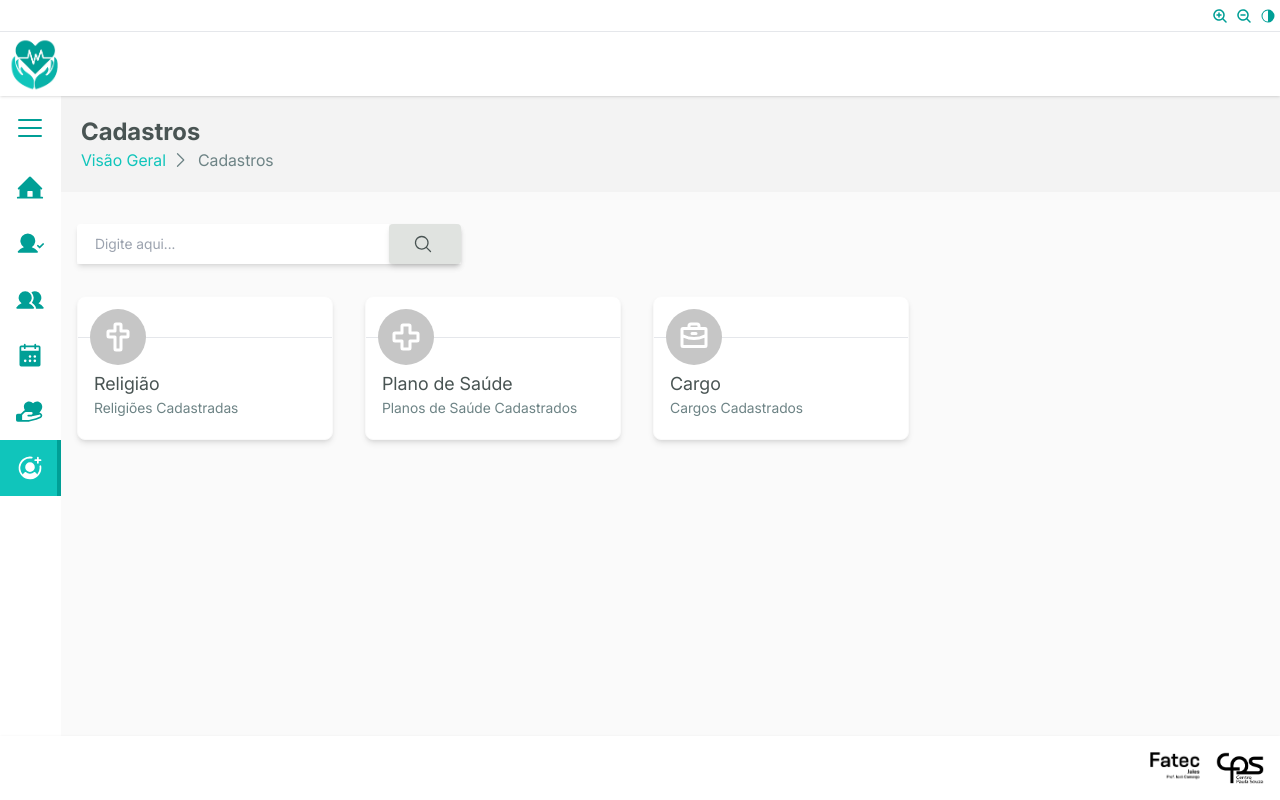
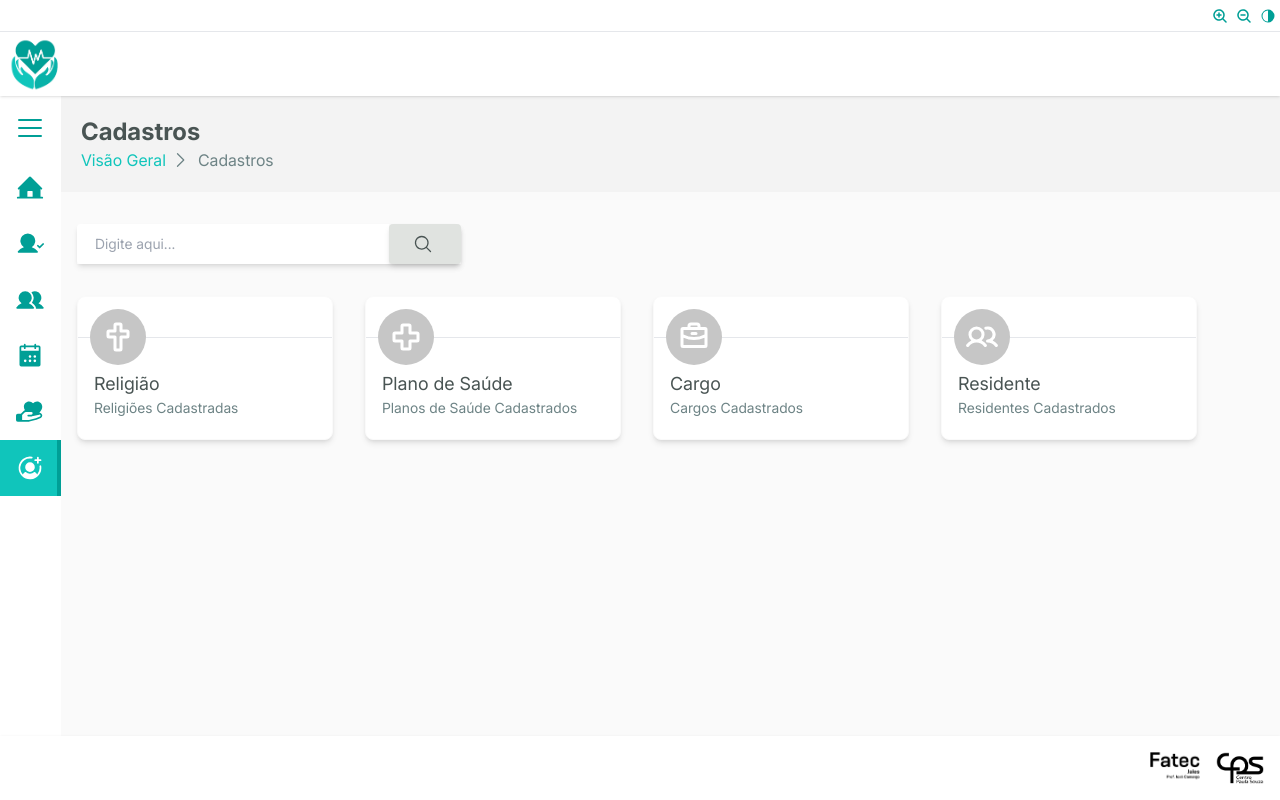
Before and after one commit to Fatec-ADS-AMS2024/SeniorCareManager-Frontend, a React (Vite) app in the folder SeniorCareManagerFrontend/: page /registrations in a window 1280 px wide. Built offline with nearby package versions, Linux system fonts and the light colour scheme.

Commit message:
:sparkles:	feat: Adicionando card de residente

```diff
--- a/SeniorCareManagerFrontend/src/pages/Registrations/index.tsx
+++ b/SeniorCareManagerFrontend/src/pages/Registrations/index.tsx
@@ -1,4 +1,4 @@
-import { Cross, FirstAid, Briefcase } from '@phosphor-icons/react';
+import { Cross, FirstAid, Briefcase, Users } from '@phosphor-icons/react';
 import Card from '@/components/Card';
 import SearchBar from '@/components/SearchBar';
 import BreadcrumbPageTitle from '@/components/BreadcrumbPageTitle';
@@ -25,6 +25,12 @@ export default function Registrations() {
       subText: 'Cargos Cadastrados',
       icon: <Briefcase weight='bold' className='shrink-0 size-full' />,
       page: routes.POSITION.path,
+    },
+    {
+      text: 'Residente',
+      subText: 'Residentes Cadastrados',
+      icon: <Users weight='bold' className='shrink-0 size-full' />,
+      page: routes.RESIDENT.path,
     },
   ];
 
```
